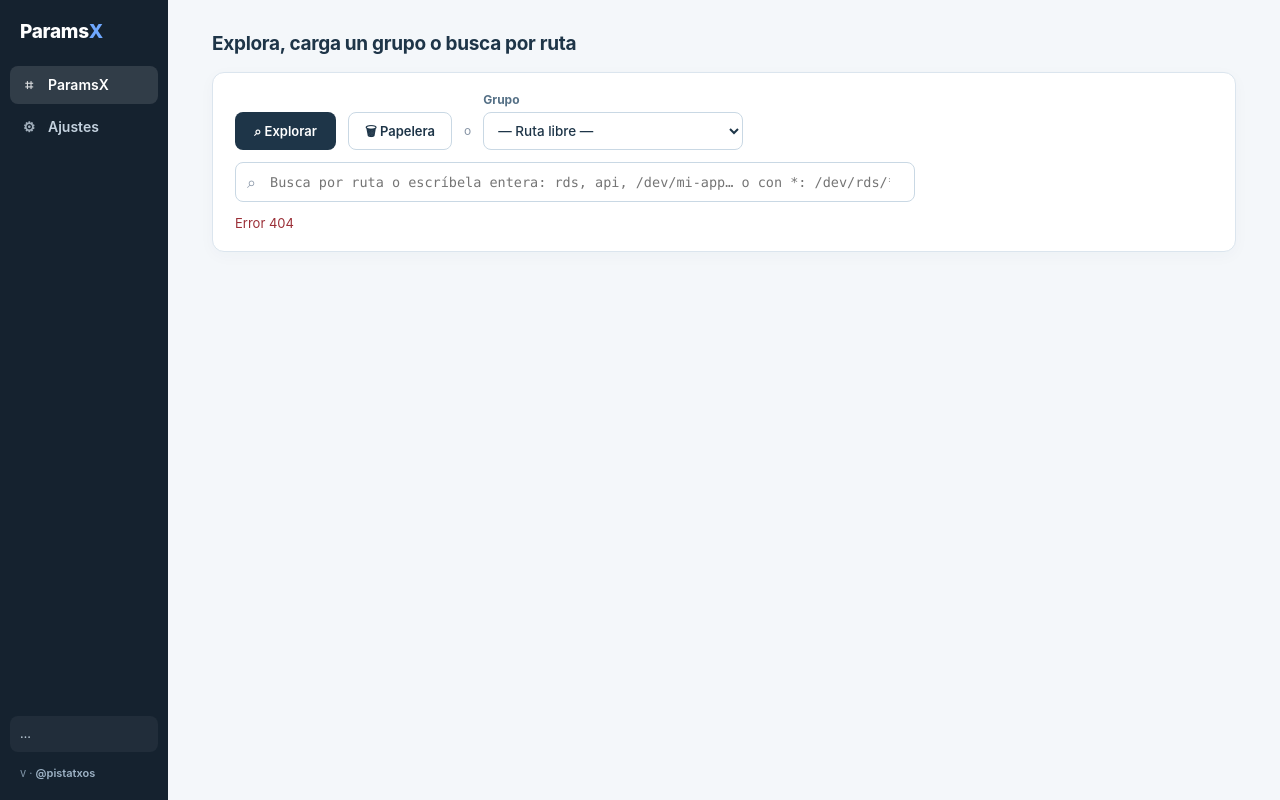
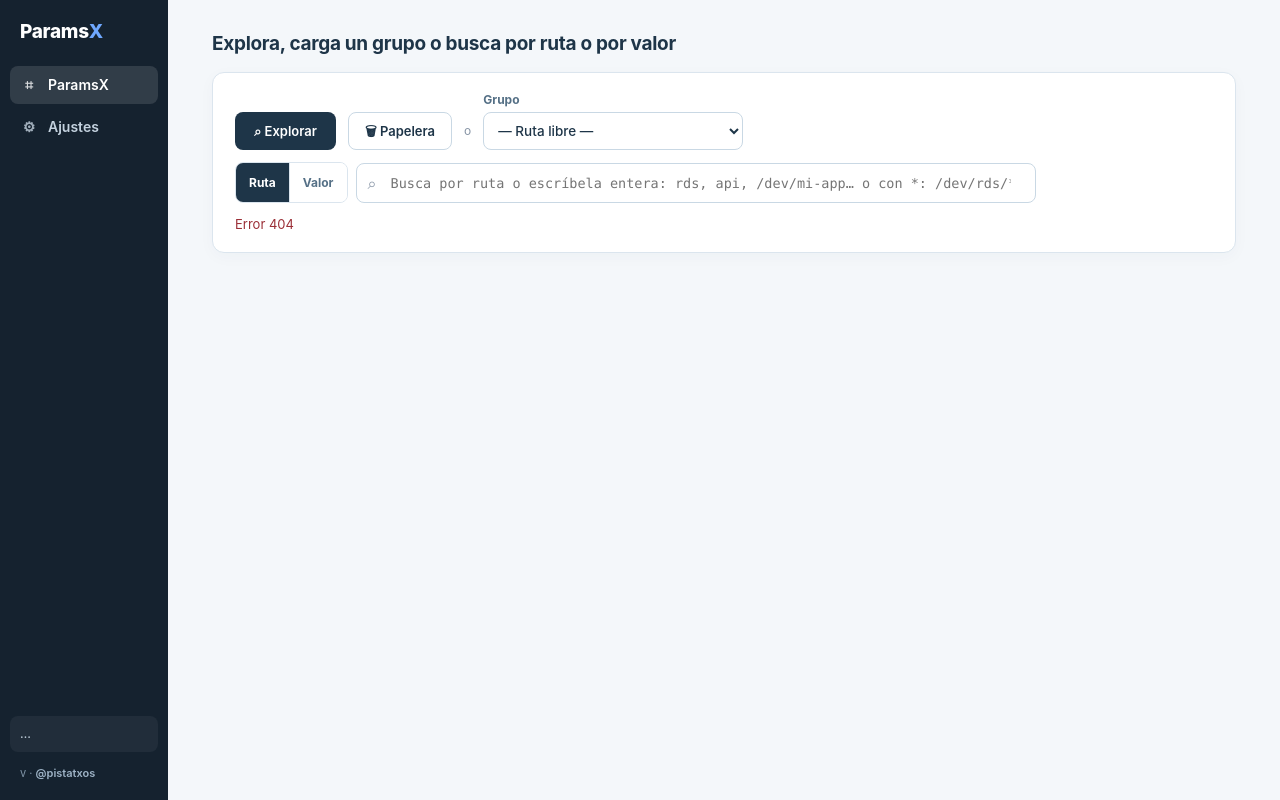
Before and after one commit to Pistatxos/paramsx, a Python web app: template paramsx/web/templates/index.html in a window 1280 px wide. Run offline with Jinja, Linux system fonts and the light colour scheme; the template is opened without the code that fills it, so the values that code supplies are empty.

Commit message:
2.5.15: web: buscar por valor (Ruta | Valor)

```diff
--- a/paramsx/__init__.py
+++ b/paramsx/__init__.py
@@ -1 +1 @@
-__version__ = "2.5.14"
+__version__ = "2.5.15"
--- a/paramsx/web/app.py
+++ b/paramsx/web/app.py
@@ -364,6 +364,12 @@ def crear_app(config_path=None, token=None, sesion_factory=None, perfiles_aws=No
             raise ErrorWeb("Escribe una ruta (o el nombre de un parámetro).")
         return jsonify(ssm_web.cargar(ssm(), ruta))
 
+    @app.post("/api/buscar-valor")
+    def api_buscar_valor():
+        datos = cuerpo()
+        texto = str(datos.get("texto") or "")[:500]
+        return jsonify(ssm_web.buscar_valor(ssm(), texto, str(datos.get("ruta") or "/")))
+
     @app.post("/api/plan")
     def api_plan():
         items = items_de(cuerpo())
--- a/paramsx/web/static/app.css
+++ b/paramsx/web/static/app.css
@@ -72,6 +72,10 @@ input:disabled, select:disabled, textarea:disabled, textarea[readonly] { backgro
 .grupo-sel select { min-width: 260px; }
 .entornos { display: flex; gap: 6px; flex-wrap: wrap; min-height: 38px; align-items: center; }
 .entornos .secundario { padding: 0 12px; font-family: var(--mono); }
+.buscar-fila { display: flex; gap: 8px; align-items: center; flex-wrap: wrap; max-width: 1060px; }
+.buscar-fila .buscador { flex: 1 1 320px; }
+.buscar-fila .selector-vista button { padding: 11px 13px; }
+.buscar-valor { flex: 1 1 260px; max-width: 360px; height: 40px; font-family: var(--mono); font-size: 13.5px; }
 .buscador { position: relative; max-width: 680px; }
 .buscador-ico { position: absolute; left: 12px; top: 0; height: 40px; line-height: 40px; color: var(--tenue); font-size: 16px; pointer-events: none; }
 .buscador input { height: 40px; padding-left: 34px; font-family: var(--mono); font-size: 13.5px; }
--- a/paramsx/web/static/paramsx.js
+++ b/paramsx/web/static/paramsx.js
@@ -176,8 +176,46 @@
   });
   $('pSugerencias').addEventListener('mousemove', e => { const f = e.target.closest('.sug'); if (f && +f.dataset.i !== B.activa) marcarActiva(+f.dataset.i); });
 
+  // ------------------------------------------------ buscar por valor (cuando no recuerdas el parámetro pero sí el valor)
+  // En «Valor», la ruta (o el grupo y el entorno) dice dónde se busca: vacía o «/» es toda la cuenta
+  S.modo = 'ruta';
+  const RUTA_PH = $('pRuta').placeholder;
+  $('pModo').addEventListener('click', e => {
+    const b = e.target.closest('[data-modo]'); if (!b) return;
+    S.modo = b.dataset.modo;
+    $('pModo').querySelectorAll('[data-modo]').forEach(x => x.setAttribute('aria-pressed', String(x === b)));
+    $('pValor').hidden = S.modo !== 'valor';
+    $('pRuta').placeholder = S.modo === 'valor' ? 'Dónde: vacío o / es toda la cuenta; o /dev, /prod/mi-app…' : RUTA_PH;
+    (S.modo === 'valor' ? $('pValor') : $('pRuta')).focus();
+  });
+  $('pValor').addEventListener('keydown', e => {
+    if (e.key !== 'Enter') return;
+    e.preventDefault();
+    if (!$('pValor').value.trim()) return toast('Escribe lo que lleva el valor', true);
+    cargarEscrita();
+  });
+  async function buscarValor() {
+    const texto = $('pValor').value, ruta = '/' + $('pRuta').value.trim().replace(/^\/+|\/+$/g, '');
+    if (ruta.includes('*')) return toast('Al buscar por valor, la ruta va sin «*»: escribe la carpeta (o nada, para toda la cuenta)', true);
+    $('pEstado').textContent = `Leyendo los valores de ${ruta === '/' ? 'toda la cuenta' : ruta} para buscar «${texto}»…`; $('pLista').innerHTML = ''; $('pBarra').hidden = true;
+    try {
+      const r = await post('/api/buscar-valor', { texto, ruta });
+      S.ruta = S.cargada = r.ruta;
+      S.items = r.parametros.map(p => ({ ...p, tags: p.tags ? { ...p.tags } : null, orig: { ...p, tags: p.tags ? { ...p.tags } : null }, borrar: false, nuevo: false, ver: false }));
+      const n = S.items.length;
+      $('pEstado').innerHTML = `Valor con <b>«${esc(r.valor)}»</b> en <b>${r.ruta === '/' ? 'toda la cuenta' : esc(r.ruta)}</b> · ${n} ${n === 1 ? 'parámetro lo lleva' : 'parámetros lo llevan'} (de ${r.leidos} leídos)`
+        + (r.otras_mayusculas ? ' · <span class="warn">Ninguno lo lleva tal cual: estos lo llevan con otras mayúsculas</span>' : '')
+        + (r.sin_permiso ? ` · 🔒 ${r.sin_permiso} sin permiso para leerlos (no se han mirado)` : '')
+        + r.avisos.map(a => ` · <span class="warn">${esc(a)}</span>`).join('') + ' · <button type="button" class="enlace" data-recargar title="Volver a leer de AWS">↻ Recargar</button>';
+      $('pBarra').hidden = false; pintar();
+    } catch (e) {
+      $('pEstado').innerHTML = `<span class="error">${esc(e.message)}</span>`; S.items = []; S.ruta = '';
+    }
+  }
+
   // ------------------------------------------------ cargar y pintar
   async function cargar() {
+    if (S.modo === 'valor' && $('pValor').value.trim()) return buscarValor();
     let ruta = $('pRuta').value.trim();
     if (!ruta) return toast('Escribe una ruta o el nombre de un parámetro', true);
     if (!ruta.startsWith('/')) $('pRuta').value = ruta = '/' + ruta;  // la barra inicial, sola (uno sin carpeta también se encuentra así)
--- a/paramsx/web/templates/index.html
+++ b/paramsx/web/templates/index.html
@@ -19,7 +19,7 @@
 <main class="contenido">
   <!-- ============================================================ ParamsX -->
   <section class="vista" id="vParams">
-    <h1 class="titulo">Explora, carga un grupo o busca por ruta</h1>
+    <h1 class="titulo">Explora, carga un grupo o busca por ruta o por valor</h1>
     <div class="aviso" id="pAviso" hidden></div>
 
     <section class="tarjeta cargar">
@@ -30,10 +30,14 @@
         <label class="campo grupo-sel">Grupo<select id="pGrupo"><option value="">— Ruta libre —</option></select></label>
         <div class="entornos" id="pEntornos" role="group" aria-label="Entorno"></div>
       </div>
+      <div class="buscar-fila">
+      <span class="selector-vista" id="pModo" role="group" aria-label="Buscar en"><button type="button" data-modo="ruta" aria-pressed="true" title="Por el nombre: una ruta, un trozo del nombre o un patrón con *">Ruta</button><button type="button" data-modo="valor" aria-pressed="false" title="Por lo que lleva el valor, cuando no recuerdas el parámetro: se leen los valores de la ruta (o de toda la cuenta) y se filtran">Valor</button></span>
+      <input type="search" id="pValor" class="buscar-valor" hidden placeholder="Lo que lleva el valor: 10.0.3.25, mi-bucket…" aria-label="Texto que lleva el valor" autocomplete="off" autocorrect="off" autocapitalize="off" spellcheck="false" data-1p-ignore data-lpignore="true" data-form-type="other">
       <div class="buscador" id="pBuscador">
         <span class="buscador-ico" aria-hidden="true">⌕</span>
         <input type="search" id="pRuta" placeholder="Busca por ruta o escríbela entera: rds, api, /dev/mi-app… o con *: /dev/rds/*/host" role="combobox" aria-expanded="false" aria-controls="pSugerencias" aria-autocomplete="list" autocomplete="off" autocorrect="off" autocapitalize="off" spellcheck="false" data-1p-ignore data-lpignore="true" data-form-type="other">
         <div class="sugerencias" id="pSugerencias" role="listbox" hidden></div>
+      </div>
       </div>
       <p class="estado" id="pEstado"></p>
     </section>
```
Also changed, not shown: paramsx/web/ssm.py (+48 -14 lines), tests/test_web.py (+54 -0 lines), CHANGELOG.md, README.md.
